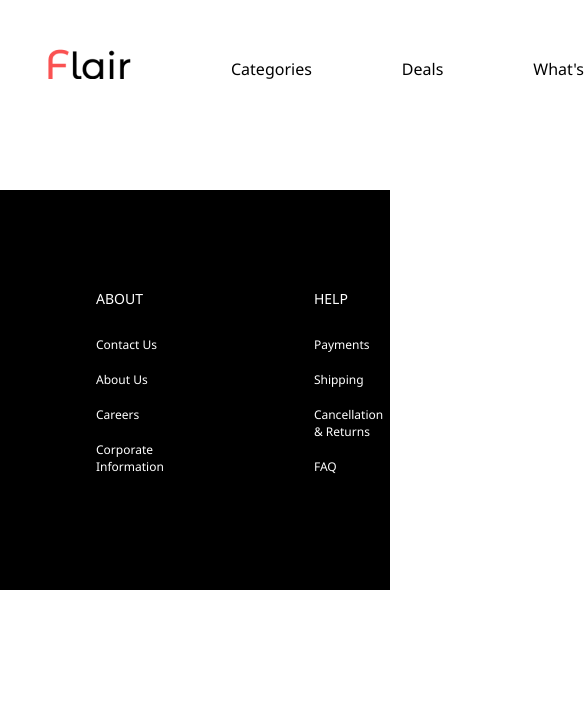
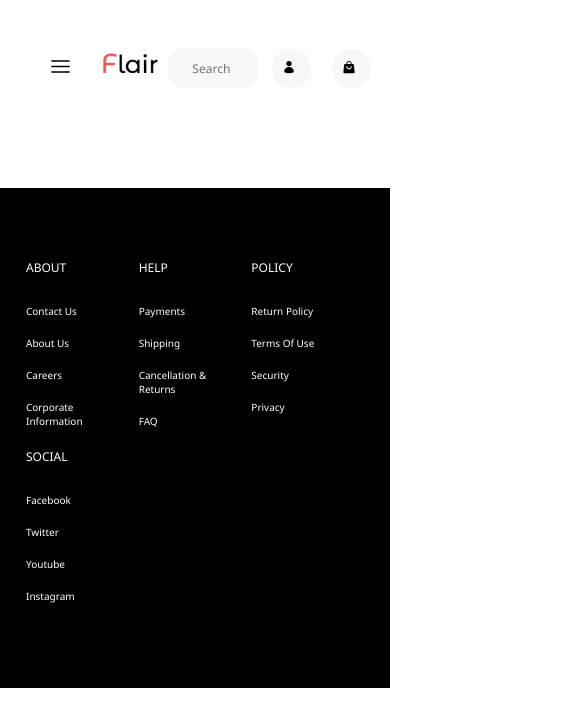
Before and after one commit to sanjayprashadhkr/flairapp, a React (Create React App) app in the folder frontend/: page /signupform in a window 390 px wide. Shown: the top 726 px of the page, 585 px wide, since content can reach past the window. Built offline with nearby package versions, Linux system fonts and the light colour scheme.

Commit message:
Added responsiveness for mobile devices

```diff
--- a/frontend/src/App.js
+++ b/frontend/src/App.js
@@ -4,6 +4,7 @@ import { Footer } from "./components/Home/Footer.tsx";
 import "./styles.css";
 import "./largedevices.css";
 import "./mediumdevices.css";
+import "./smalldevices.css";
 import { Home } from "./pages/Home.tsx";
 //import { Productdetails } from "./pages/Productdetails";
 //import { ProductSearchPage } from "./pages/ProductSearchPage";
--- a/frontend/src/components/Home/Footer.tsx
+++ b/frontend/src/components/Home/Footer.tsx
@@ -33,7 +33,7 @@ export const Footer = () => {
             </ul>
           </div>
         </div>
-        <div>
+        <div className="social">
           <div className="list-heading">Social</div>
           <ul className="list-item">
             <a href="#">Facebook</a>
--- a/frontend/src/mediumdevices.css
+++ b/frontend/src/mediumdevices.css
@@ -1,4 +1,4 @@
-@media (min-width: 576px) and (max-width: 988px) {
+@media (max-width: 988px) {
   /*NAV  */
   .nav-list-items {
     position: fixed;
@@ -28,7 +28,7 @@
 
   .searchbar {
     margin-left: 0;
-    width: 50%;
+    width: 45%;
   }
   :root {
     --font-size-navbar: 1.4rem;
--- a/frontend/src/smalldevices.css
+++ b/frontend/src/smalldevices.css
@@ -1,2 +1,111 @@
-@media (min-width: 576px) and (max-width: 768px) {
+@media (max-width: 575px) {
+  .logo {
+    height: 2rem;
+    margin-left: 3rem;
+    margin-right: 1rem;
+  }
+
+  :root {
+    --font-size-navbar: 1.4rem;
+    --svg-icon-size: 1.4rem;
+    --image-height: 20rem;
+  }
+
+  .searchbar {
+    margin-left: 0;
+    width: 70%;
+    height: 4rem;
+    font-size: 1.2rem;
+  }
+  /*HERO*/
+
+  .hero-section {
+    max-width: 160rem;
+    display: flex;
+    flex-direction: column;
+    justify-content: space-between;
+    align-items: center;
+    gap: 10rem;
+    /* border: 2px solid #36c099; */
+  }
+
+  .hero-section img {
+    max-width: 100%;
+    /* height: auto; */
+  }
+
+  .hero-section-content {
+    max-width: 90%;
+  }
+  .offer-text {
+    font-size: 2.4rem;
+    padding: 1.6rem 0.2rem;
+  }
+
+  .offer-text-container button {
+    font-size: 1.4rem;
+  }
+  /********************************/
+  /***********PRODUCT FEAUTURE*****/
+  /********************************/
+
+  .product-cards {
+    display: grid;
+    grid-template-columns: 1fr;
+    grid-template-rows: 1fr;
+
+    gap: 2rem;
+  }
+
+  .product-heading {
+    font-size: 2.8rem;
+  }
+
+  /********************************/
+  /***********PRODUCT CARD**************/
+  /********************************/
+  .image-container {
+    position: relative;
+    height: 24rem;
+    background-color: #e9eff4;
+  }
+
+  /********************************/
+  /***********FOOTER**************/
+  /********************************/
+
+  .footer-container {
+    height: 50rem;
+  }
+  .footer-box {
+    gap: 6rem;
+    padding: 0 6.2rem;
+  }
+
+  .footer-container div {
+    font-size: 1.2rem;
+  }
+
+  .footer-container .list-item a {
+    font-size: 1rem;
+  }
+
+  .social {
+    grid-row: 1 / 2;
+    grid-column: 1 / 2;
+  }
+
+  .footer-box {
+    display: grid;
+    grid-template-columns: repeat(3, 1fr);
+    grid-template-rows: repeat(2, 1fr);
+    gap: 2rem;
+    margin: auto;
+    padding: 0 2.6rem;
+  }
+
+  .social {
+    grid-row: 2 / 3;
+    grid-column: 1 / 5;
+  }
 }
--- a/frontend/src/styles.css
+++ b/frontend/src/styles.css
@@ -367,8 +367,9 @@ offer-text-container button:hover {
   /* width: 100%; */
 }
 .footer-box {
-  display: flex;
-  justify-content: space-evenly;
+  display: grid;
+  /* justify-content: space-evenly; */
+  grid-template-columns: repeat(4, 1fr);
   gap: 15rem;
 
   margin: auto;
```
